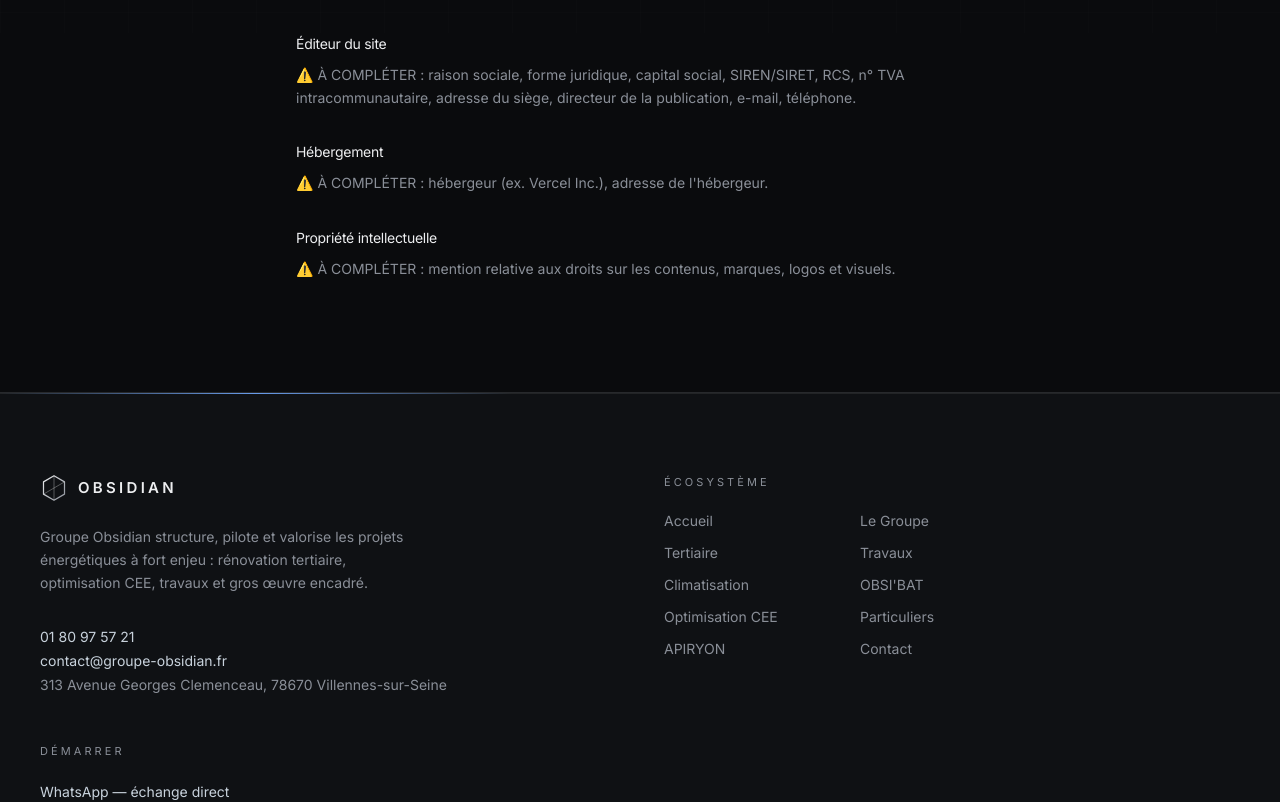
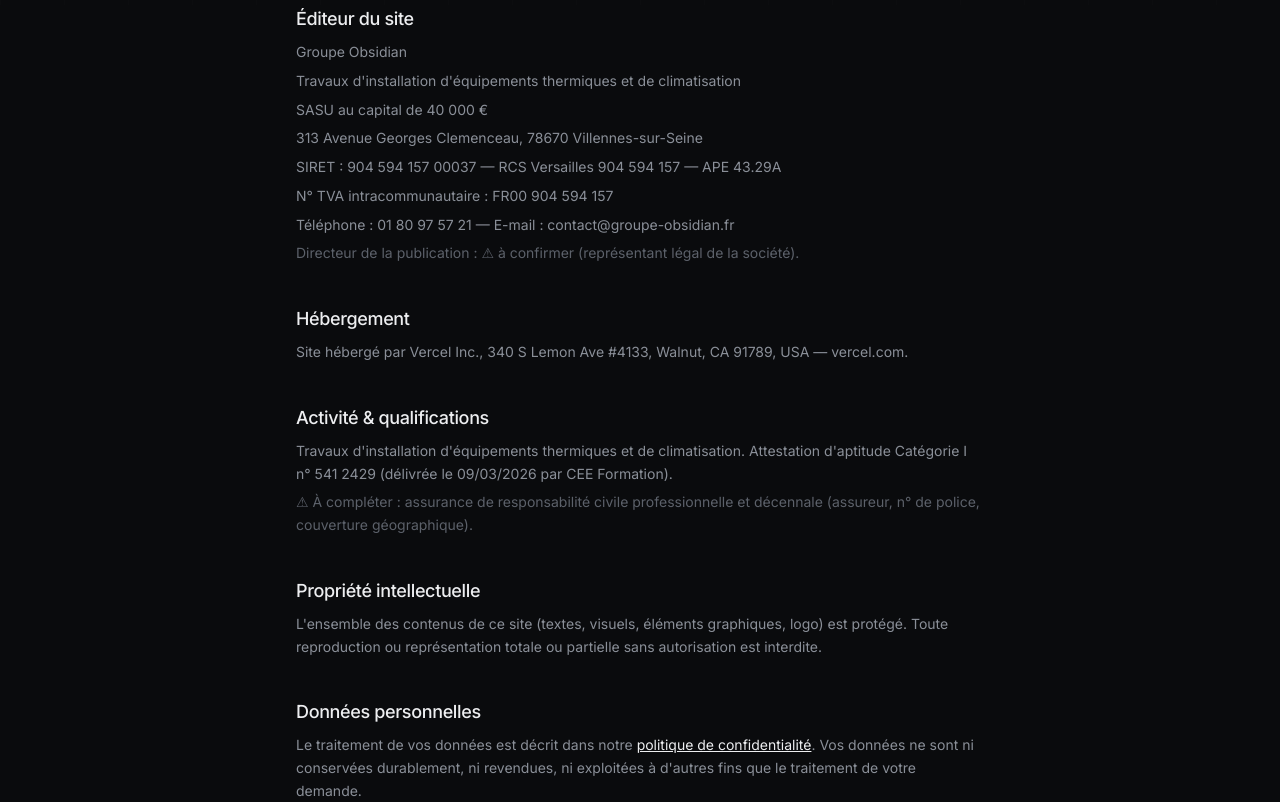
Before and after one commit to natanelbensimhon-del/groupe-obsidian, a Next.js app: page /mentions-legales in a window 1280 px wide. Shown: the part 500-1302 px from the top of the page. Built offline with nearby package versions, Linux system fonts and the light colour scheme; a web font is replaced by a local one.

Commit message:
Climatisation: section 'Bon a savoir' (issue du guide) + mentions legales completees (donnees societe reelles)

```diff
--- a/app/climatisation/page.tsx
+++ b/app/climatisation/page.tsx
@@ -2,7 +2,7 @@
 import { PageHero } from "@/components/layout/PageHero";
 import { SectionHeader } from "@/components/ui/SectionHeader";
 import { CTASection } from "@/components/sections/CTASection";
-import { ProcessTimeline } from "@/components/sections/Blocks";
+import { ProcessTimeline, FeatureColumns } from "@/components/sections/Blocks";
 import { Configurateur } from "@/components/climatisation/Configurateur";
 
 export const metadata = buildMetadata({
@@ -24,6 +24,33 @@
   { title: "Visualisez", text: "Déposez une photo de votre pièce et placez l'unité intérieure." },
   { title: "Ajustez", text: "Positionnez, redimensionnez et téléchargez votre aperçu." },
   { title: "Demandez un devis", text: "Votre configuration est transmise à notre équipe." },
+];
+
+const INFOS = [
+  {
+    title: "Confort toute l'année",
+    text: "Une pompe à chaleur air/air réversible chauffe l'hiver et rafraîchit l'été. Système aérothermique performant : en moyenne, 1 kW consommé restitue près de 3 kW de chaleur.",
+  },
+  {
+    title: "Emplacement de l'unité extérieure",
+    text: "Nous étudions l'implantation du groupe extérieur en respectant les dégagements nécessaires et le voisinage (éloignement des pièces de nuit), sur supports antivibratiles.",
+  },
+  {
+    title: "Discrétion sonore",
+    text: "La position du groupe extérieur influence le niveau sonore : nous la choisissons pour limiter les nuisances, avec écran anti-bruit si besoin.",
+  },
+  {
+    title: "Évacuation des condensats",
+    text: "La climatisation produit un peu d'eau : nous maîtrisons son évacuation (écoulement, raccordement ou pompe de relevage selon votre configuration).",
+  },
+  {
+    title: "Mise en service encadrée",
+    text: "L'installation est réalisée selon les règles de l'art (norme NF DTU 65.16) et la mise en service par un intervenant habilité à la manipulation des fluides frigorigènes.",
+  },
+  {
+    title: "Entretien",
+    text: "Un entretien tous les 2 ans est recommandé : nettoyage de l'unité extérieure, contrôle de l'écoulement des condensats et vérification générale.",
+  },
 ];
 
 export default function ClimatisationPage() {
@@ -63,6 +90,20 @@
         </div>
       </section>
 
+      <section className="py-16 md:py-24">
+        <div className="shell">
+          <SectionHeader
+            index="03"
+            eyebrow="Bon à savoir"
+            title="Une installation dans les règles de l'art."
+            intro="Quelques repères pour aborder votre projet sereinement, du choix de l'emplacement à l'entretien."
+          />
+          <div className="mt-12">
+            <FeatureColumns items={INFOS} />
+          </div>
+        </div>
+      </section>
+
       <CTASection
         title="Un projet de climatisation ?"
         intro="Transmettez-nous votre configuration : nous étudions la faisabilité, le dimensionnement et les conditions d'installation, en toute transparence."
--- a/app/mentions-legales/page.tsx
+++ b/app/mentions-legales/page.tsx
@@ -1,11 +1,27 @@
 import { buildMetadata } from "@/lib/seo";
 import { PageHero } from "@/components/layout/PageHero";
+import { SITE, LEGAL } from "@/lib/site";
 
 export const metadata = buildMetadata({
   title: "Mentions légales",
   description: "Mentions légales du Groupe Obsidian.",
   path: "/mentions-legales",
 });
+
+const Block = ({
+  title,
+  children,
+}: {
+  title: string;
+  children: React.ReactNode;
+}) => (
+  <div>
+    <h2 className="mb-2 text-lg font-medium text-ash-100">{title}</h2>
+    <div className="space-y-1.5 text-sm leading-relaxed text-ash-300">
+      {children}
+    </div>
+  </div>
+);
 
 export default function MentionsLegalesPage() {
   return (
@@ -14,32 +30,76 @@
         index="—"
         eyebrow="Informations"
         title="Mentions légales"
-        intro="Cette page est un gabarit. ⚠️ À COMPLÉTER avec vos informations légales définitives."
+        intro="Informations relatives à l'éditeur du site et à son hébergement."
       />
       <section className="pb-28">
-        <div className="shell max-w-3xl space-y-8 text-sm leading-relaxed text-ash-300">
-          <div>
-            <h2 className="mb-2 text-ash-100">Éditeur du site</h2>
+        <div className="shell max-w-3xl space-y-10">
+          <Block title="Éditeur du site">
+            <p>{SITE.name}</p>
+            <p>{LEGAL.activity}</p>
+            <p>{LEGAL.form}</p>
+            <p>{SITE.contact.address}</p>
             <p>
-              ⚠️ À COMPLÉTER : raison sociale, forme juridique, capital social,
-              SIREN/SIRET, RCS, n° TVA intracommunautaire, adresse du siège,
-              directeur de la publication, e-mail, téléphone.
+              SIRET : {LEGAL.siret} — {LEGAL.rcs} — {LEGAL.ape}
             </p>
-          </div>
-          <div>
-            <h2 className="mb-2 text-ash-100">Hébergement</h2>
+            <p>N° TVA intracommunautaire : {LEGAL.tva}</p>
             <p>
-              ⚠️ À COMPLÉTER : hébergeur (ex. Vercel Inc.), adresse de
-              l&apos;hébergeur.
+              Téléphone :{" "}
+              <a href={SITE.contact.phoneHref} className="hover:text-white">
+                {SITE.contact.phone}
+              </a>{" "}
+              — E-mail :{" "}
+              <a
+                href={`mailto:${SITE.contact.email}`}
+                className="hover:text-white"
+              >
+                {SITE.contact.email}
+              </a>
             </p>
-          </div>
-          <div>
-            <h2 className="mb-2 text-ash-100">Propriété intellectuelle</h2>
+            <p className="text-ash-400">
+              Directeur de la publication : ⚠ à confirmer (représentant légal de
+              la société).
+            </p>
+          </Block>
+
+          <Block title="Hébergement">
             <p>
-              ⚠️ À COMPLÉTER : mention relative aux droits sur les contenus,
-              marques, logos et visuels.
+              Site hébergé par Vercel Inc., 340 S Lemon Ave #4133, Walnut, CA
+              91789, USA — vercel.com.
             </p>
-          </div>
+          </Block>
+
+          <Block title="Activité & qualifications">
+            <p>
+              {LEGAL.activity}. {LEGAL.fluidesAttestation}.
+            </p>
+            <p className="text-ash-400">
+              ⚠ À compléter : assurance de responsabilité civile professionnelle
+              et décennale (assureur, n° de police, couverture géographique).
+            </p>
+          </Block>
+
+          <Block title="Propriété intellectuelle">
+            <p>
+              L&apos;ensemble des contenus de ce site (textes, visuels, éléments
+              graphiques, logo) est protégé. Toute reproduction ou représentation
+              totale ou partielle sans autorisation est interdite.
+            </p>
+          </Block>
+
+          <Block title="Données personnelles">
+            <p>
+              Le traitement de vos données est décrit dans notre{" "}
+              <a
+                href="/politique-confidentialite"
+                className="text-ash-100 underline hover:text-white"
+              >
+                politique de confidentialité
+              </a>
+              . Vos données ne sont ni conservées durablement, ni revendues, ni
+              exploitées à d&apos;autres fins que le traitement de votre demande.
+            </p>
+          </Block>
         </div>
       </section>
     </>
```
